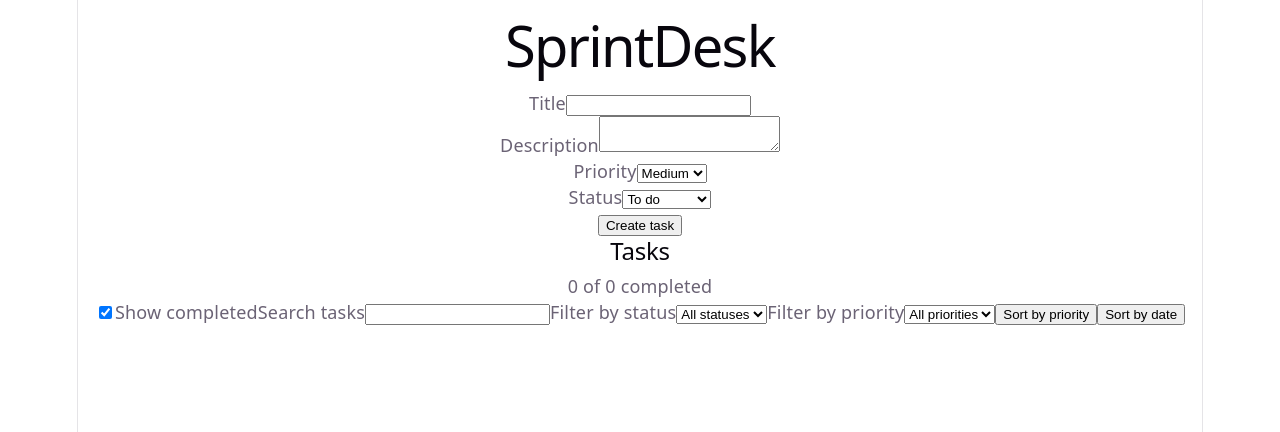
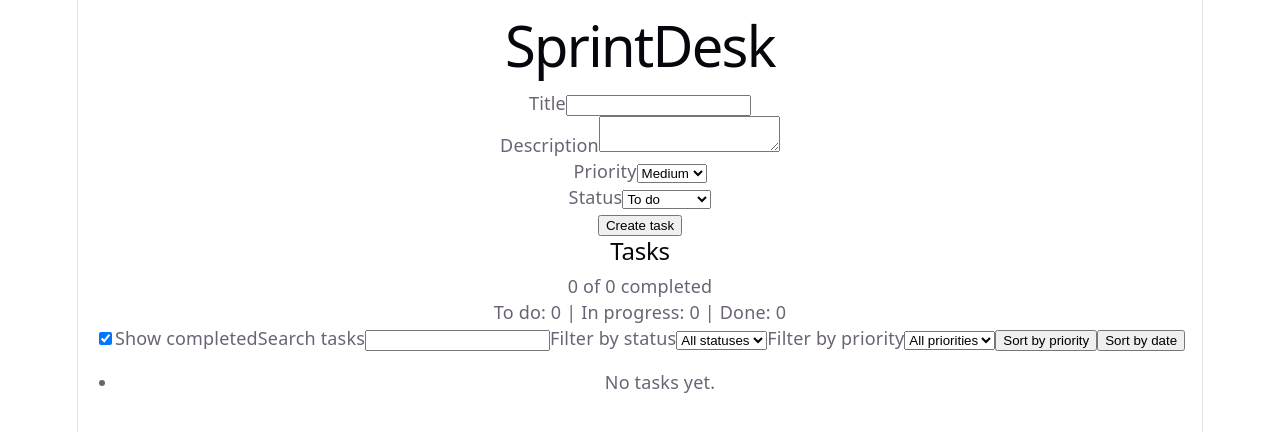
Before and after one commit to vickey131/react-sprintdesk, a React (Vite) app: page / in a window 1280 px wide. Shown: the top 432 px of the page. Built offline with nearby package versions, Linux system fonts and the light colour scheme.

Commit message:
implemeted debounce and filters

```diff
--- a/src/features/tasks/components/BrokenTaskList.tsx
+++ b/src/features/tasks/components/BrokenTaskList.tsx
@@ -21,6 +21,11 @@ export function BrokenTaskList() {
   } = useTaskFilters(tasks);
 
   const completedCount = tasks.filter((task) => task.status === "done").length;
+  const statusCounts = {
+    todo: tasks.filter((task) => task.status === "todo").length,
+    inProgress: tasks.filter((task) => task.status === "in_progress").length,
+    done: completedCount,
+  };
 
   return (
     <section aria-labelledby="tasks-heading">
@@ -28,6 +33,11 @@ export function BrokenTaskList() {
 
       <p>
         {completedCount} of {tasks.length} completed
+      </p>
+
+      <p>
+        To do: {statusCounts.todo} | In progress: {statusCounts.inProgress} |
+        Done: {statusCounts.done}
       </p>
 
       <label>
@@ -93,7 +103,12 @@ export function BrokenTaskList() {
       </button>
 
       <ul>
-        {visibleTasks.map((task) => (
+        {tasks.length === 0 ? (
+          <li>No tasks yet.</li>
+        ) : visibleTasks.length === 0 ? (
+          <li>No tasks match your filters.</li>
+        ) : (
+          visibleTasks.map((task) => (
             <li key={task.id}>
               <input
                 type="checkbox"
@@ -113,7 +128,8 @@ export function BrokenTaskList() {
                 Delete
               </button>
             </li>
-        ))}
+          ))
+        )}
       </ul>
     </section>
   );
--- a/src/features/tasks/hooks/useTaskFilters.ts
+++ b/src/features/tasks/hooks/useTaskFilters.ts
@@ -1,5 +1,6 @@
 import { useState } from "react";
 import type { Priority, Task, TaskStatus } from "../model";
+import { useDebouncedValue } from "./useDebouncedValue";
 
 type StatusFilter = TaskStatus | "all";
 type PriorityFilter = Priority | "all";
@@ -19,7 +20,8 @@ export function useTaskFilters(tasks: Task[]) {
   const [priorityFilter, setPriorityFilter] =
     useState<PriorityFilter>("all");
 
-  const normalizedQuery = searchQuery.trim().toLocaleLowerCase();
+  const debouncedSearchQuery = useDebouncedValue(searchQuery, 300);
+  const normalizedQuery = debouncedSearchQuery.trim().toLocaleLowerCase();
   const visibleTasks = tasks.filter((task) => {
     const matchesSearch =
       normalizedQuery.length === 0 ||
```
Also changed, not shown: 2 other files (tests, documents, lock files or other folders). Lines whose indentation alone changed are shown as unchanged.
